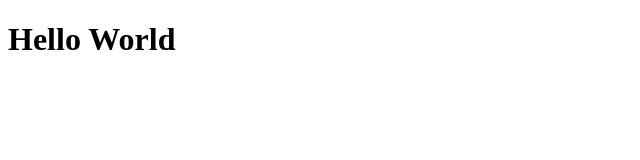
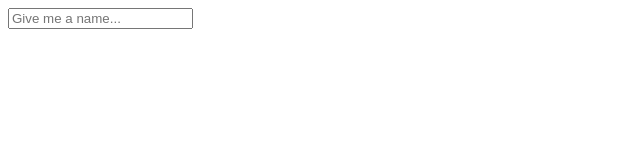
Before and after one commit to Philippoes/AngularJS_demo, a plain HTML site: page index.html in a window 1280 px wide. Shown: the whole page, without its empty margins (0-640 px from the left). Drawn offline with nearby package versions, Linux system fonts and the light colour scheme.

Commit message:
Rewrites the code to display Hello + input with ng model

```diff
--- a/index.html
+++ b/index.html
@@ -5,8 +5,9 @@
     <script src="http://ajax.googleapis.com/ajax/libs/angularjs/1.6.1/angular.min.js"></script>
   </head>
   <body>
-    <div ng-app="" ng-init="message = 'Hello World'">
-      <h1>{{message}}</h1>
+    <div ng-app="">
+      <input type="text" ng-model="name" placeholder="Give me a name...">
+      <h1 ng-if="name">Hello {{name}}!</h1>
     </div>
   </body>
 </html>
```
